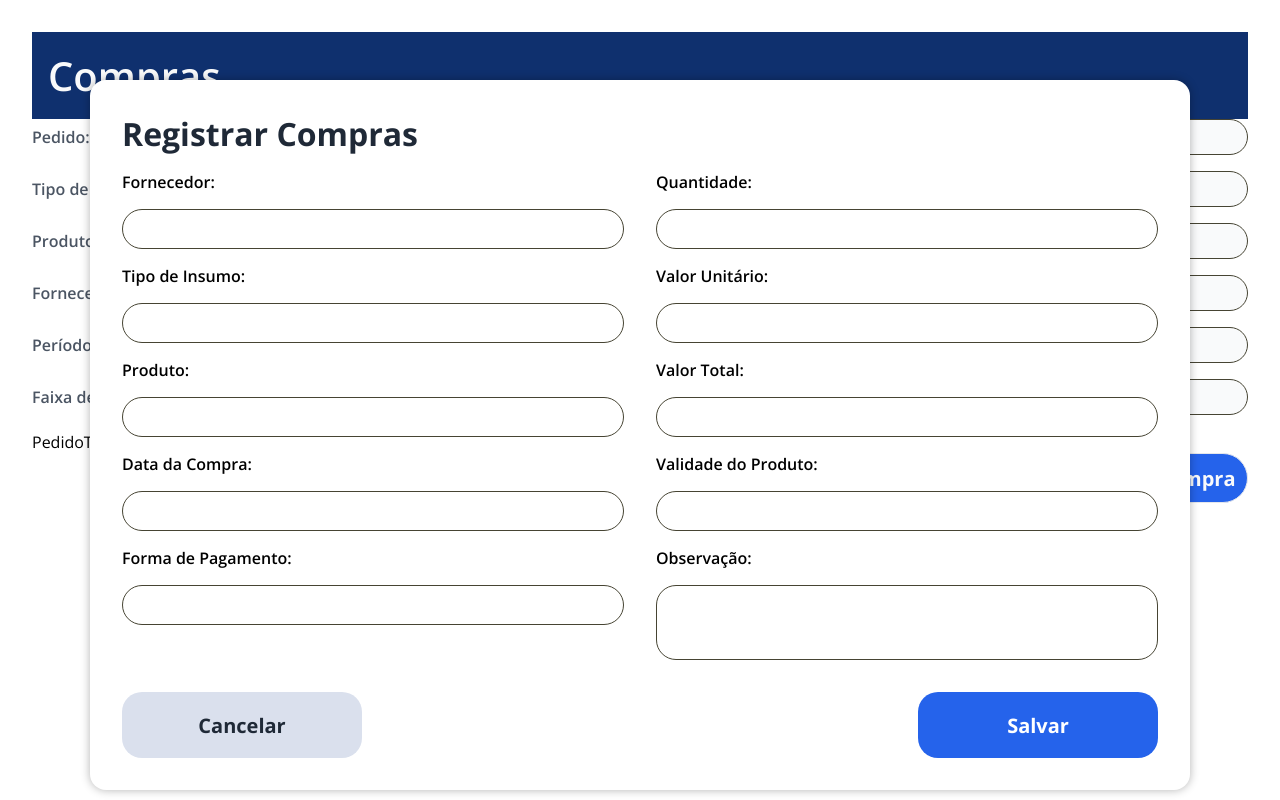
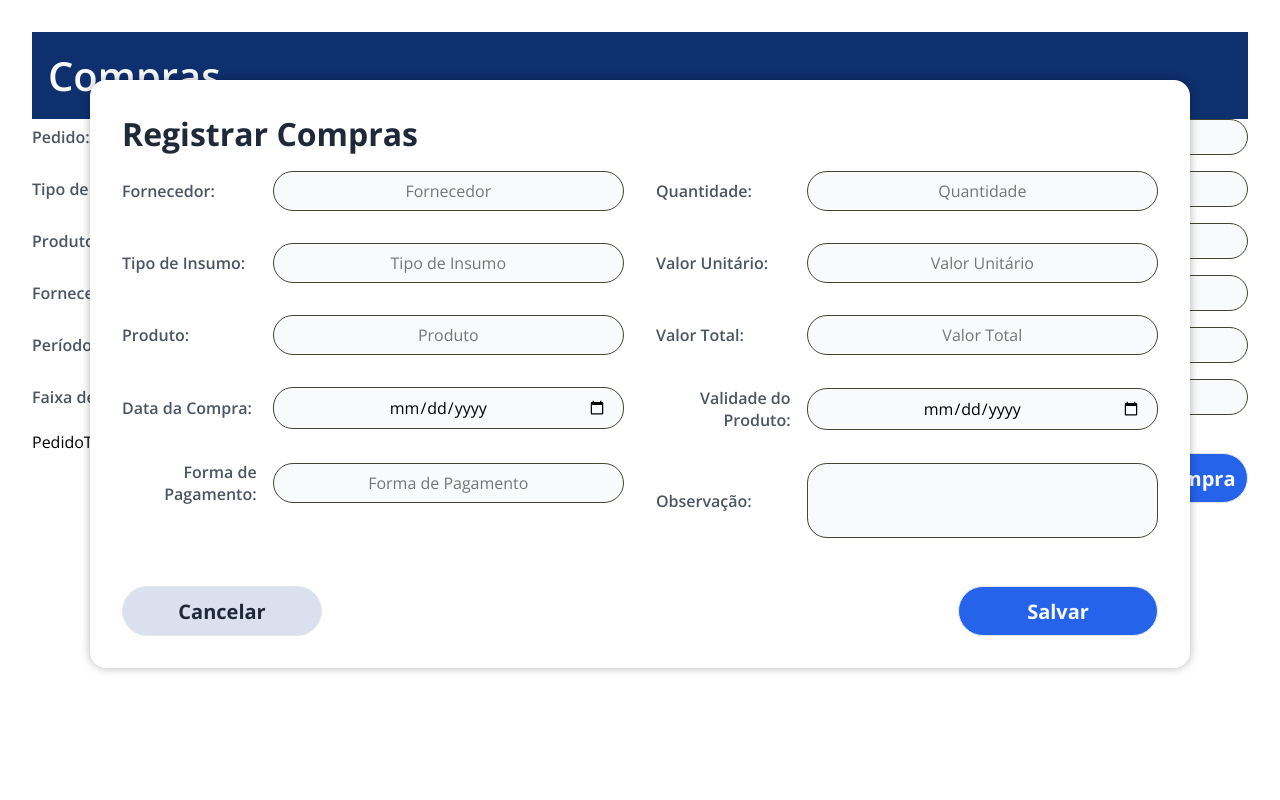
Before and after one commit to the-boys-technology/lactino-frontend, a React (Vite) app: page /gestao-compras in a window 1280 px wide. Both pictures are taken after a click on the button "Registrar Compra". Built offline with nearby package versions, Linux system fonts and the light colour scheme.

Commit message:
feat: integrando componentes existentes no modal

```diff
--- a/src/features/GestãoCompras/ModalCompras/ModalCompras.tsx
+++ b/src/features/GestãoCompras/ModalCompras/ModalCompras.tsx
@@ -1,4 +1,6 @@
 import React, { useState } from "react";
+import Campo from "../../../components/Campo";
+import Botao from "../../../components/Botao";
 import "../ModalCompras/ModalCompras.css";
 
 interface Props {
@@ -31,47 +33,38 @@ export default function ModalCompra({ onClose, onSave }: Props) {
 
   return (
     <div className="modal">
+      <div className="modal__container">
         <h2 className="modal__titulo">Registrar Compras</h2>
 
         <div className="modal__form">
           <div className="modal__coluna">
-          <label>Fornecedor:</label>
-          <input name="fornecedor" value={form.fornecedor} onChange={handleChange} />
-
-          <label>Tipo de Insumo:</label>
-          <input name="tipoInsumo" value={form.tipoInsumo} onChange={handleChange} />
-
-          <label>Produto:</label>
-          <input name="produto" value={form.produto} onChange={handleChange} />
-
-          <label>Data da Compra:</label>
-          <input name="dataCompra" value={form.dataCompra} onChange={handleChange} />
-
-          <label>Forma de Pagamento:</label>
-          <input name="formaPagamento" value={form.formaPagamento} onChange={handleChange} />
+            <Campo name="fornecedor" placeholder="Fornecedor" type="text" onChange={handleChange} />
+            <Campo name="tipoInsumo" placeholder="Tipo de Insumo" type="text" onChange={handleChange} />
+            <Campo name="produto" placeholder="Produto" type="text" onChange={handleChange} />
+            <Campo name="dataCompra" placeholder="Data da Compra" type="date" onChange={handleChange} />
+            <Campo name="formaPagamento" placeholder="Forma de Pagamento" type="text" onChange={handleChange} />
           </div>
-
           <div className="modal__coluna">
-          <label>Quantidade:</label>
-          <input name="quantidade" value={form.quantidade} onChange={handleChange} />
-
-          <label>Valor Unitário:</label>
-          <input name="valorUnitario" value={form.valorUnitario} onChange={handleChange} />
-
-          <label>Valor Total:</label>
-          <input name="valorTotal" value={form.valorTotal} onChange={handleChange} />
-
-          <label>Validade do Produto:</label>
-          <input name="validadeProduto" value={form.validadeProduto} onChange={handleChange} />
-
-          <label>Observação:</label>
-          <textarea name="observacao" value={form.observacao} onChange={handleChange} />
+            <Campo name="quantidade" placeholder="Quantidade" type="text" onChange={handleChange} />
+            <Campo name="valorUnitario" placeholder="Valor Unitário" type="text" onChange={handleChange} />
+            <Campo name="valorTotal" placeholder="Valor Total" type="text" onChange={handleChange} />
+            <Campo name="validadeProduto" placeholder="Validade do Produto" type="date" onChange={handleChange} />
+            <section className="campo-container">
+              <h4 className="campo-container__nome">Observação:</h4>
+              <textarea
+                name="observacao"
+                className="campo-container__input"
+                rows={3}
+                onChange={handleChange}
+              />
+            </section>
           </div>
         </div>
 
         <div className="modal__botoes">
-        <button className="modal__botao cancelar" onClick={onClose}>Cancelar</button>
-        <button className="modal__botao salvar" onClick={handleSubmit}>Salvar</button>
+          <Botao tipo="secondary" label="Cancelar" onClick={onClose} />
+          <Botao tipo="primary" label="Salvar" onClick={handleSubmit} />
+        </div>
       </div>
     </div>
   );
```
Lines whose indentation alone changed are shown as unchanged.
